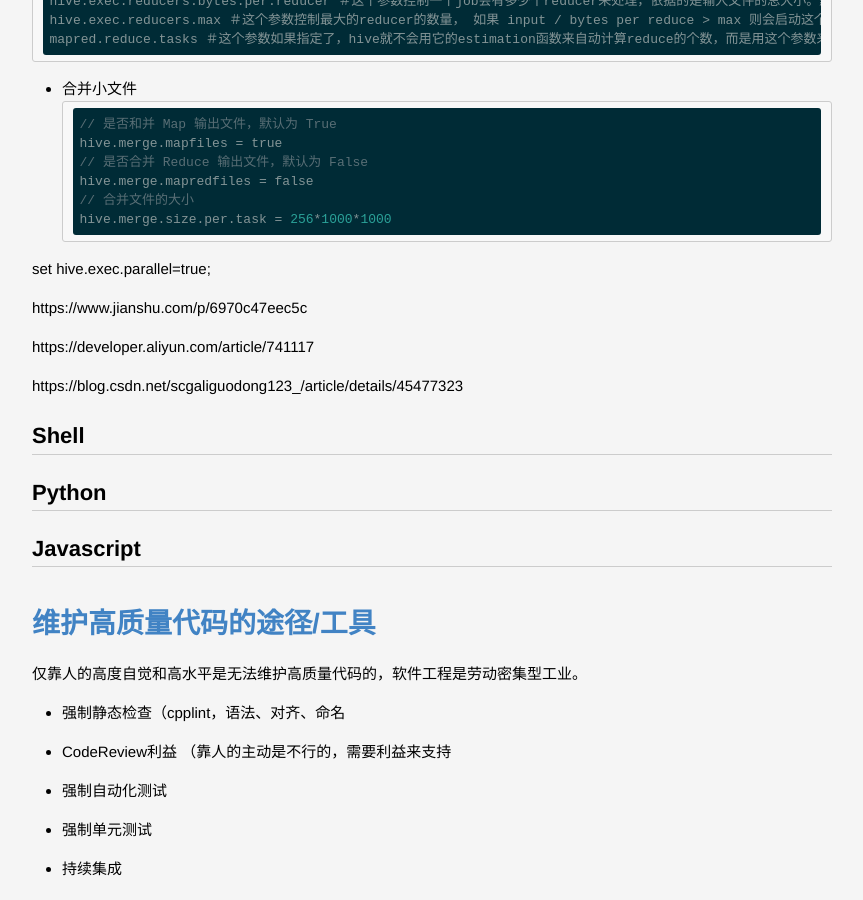
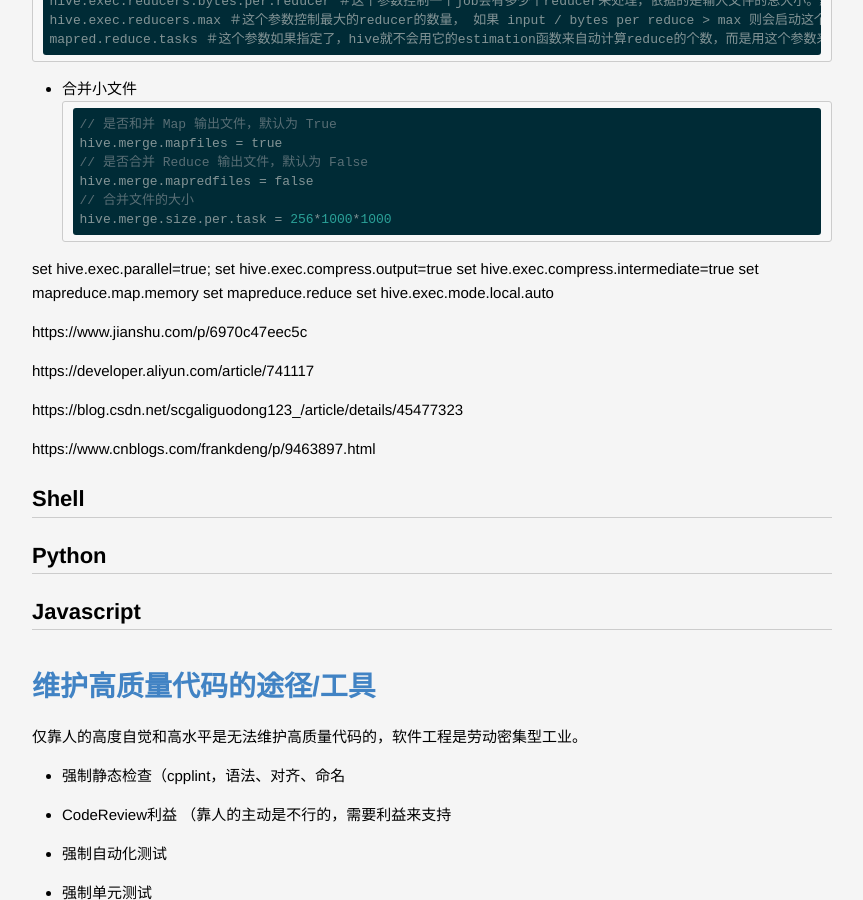
Before and after one commit to lucky521/blog, a Jekyll site: the page built from _posts/language/2020-12-03-clean-code.markdown, in a window 1280 px wide and 900 px high, scrolled down 2757 px. Shown: the whole window, without its empty margins (208-1071 px from the left). Built offline with Jekyll 4.4.1, drawn with Linux system fonts in a browser that asks for light colours.

Commit message:
update blog

```diff
--- a/_posts/framework/2017-07-30-Hadoop.markdown
+++ b/_posts/framework/2017-07-30-Hadoop.markdown
@@ -8,7 +8,9 @@ layout: post
 
 分布式。数据存储。数据处理。
 
-
+## speculative execution
+Hadoop 前端页面可以看到一个 speculate 按钮。
+https://data-flair.training/forums/topic/what-is-speculative-execution-in-hadoop/
 
 # Linux下安装和启动Hadoop
 
--- a/_posts/framework/2020-03-05-flink.markdown
+++ b/_posts/framework/2020-03-05-flink.markdown
@@ -113,9 +113,9 @@ keyby DataStream → KeyedStream
 
 key Agg
 
-
 getSideOutput 侧输出
 
+Evictor：可以译为“驱逐者”。在Trigger触发之后，在窗口被处理之前，Evictor（如果有Evictor的话）会用来剔除窗口中不需要的元素，相当于一个filter。
 
 
 ### join 和 coGroup 和 intervalJoin
--- a/_posts/language/2020-12-03-clean-code.markdown
+++ b/_posts/language/2020-12-03-clean-code.markdown
@@ -97,6 +97,11 @@ hive.merge.size.per.task = 256*1000*1000
 
 
 set hive.exec.parallel=true;
+set hive.exec.compress.output=true
+set hive.exec.compress.intermediate=true
+set mapreduce.map.memory
+set mapreduce.reduce
+set hive.exec.mode.local.auto
 
 
 
@@ -105,6 +110,8 @@ https://www.jianshu.com/p/6970c47eec5c
 https://developer.aliyun.com/article/741117
 
 https://blog.csdn.net/scgaliguodong123_/article/details/45477323
+
+https://www.cnblogs.com/frankdeng/p/9463897.html
 
 ## Shell
 
```
